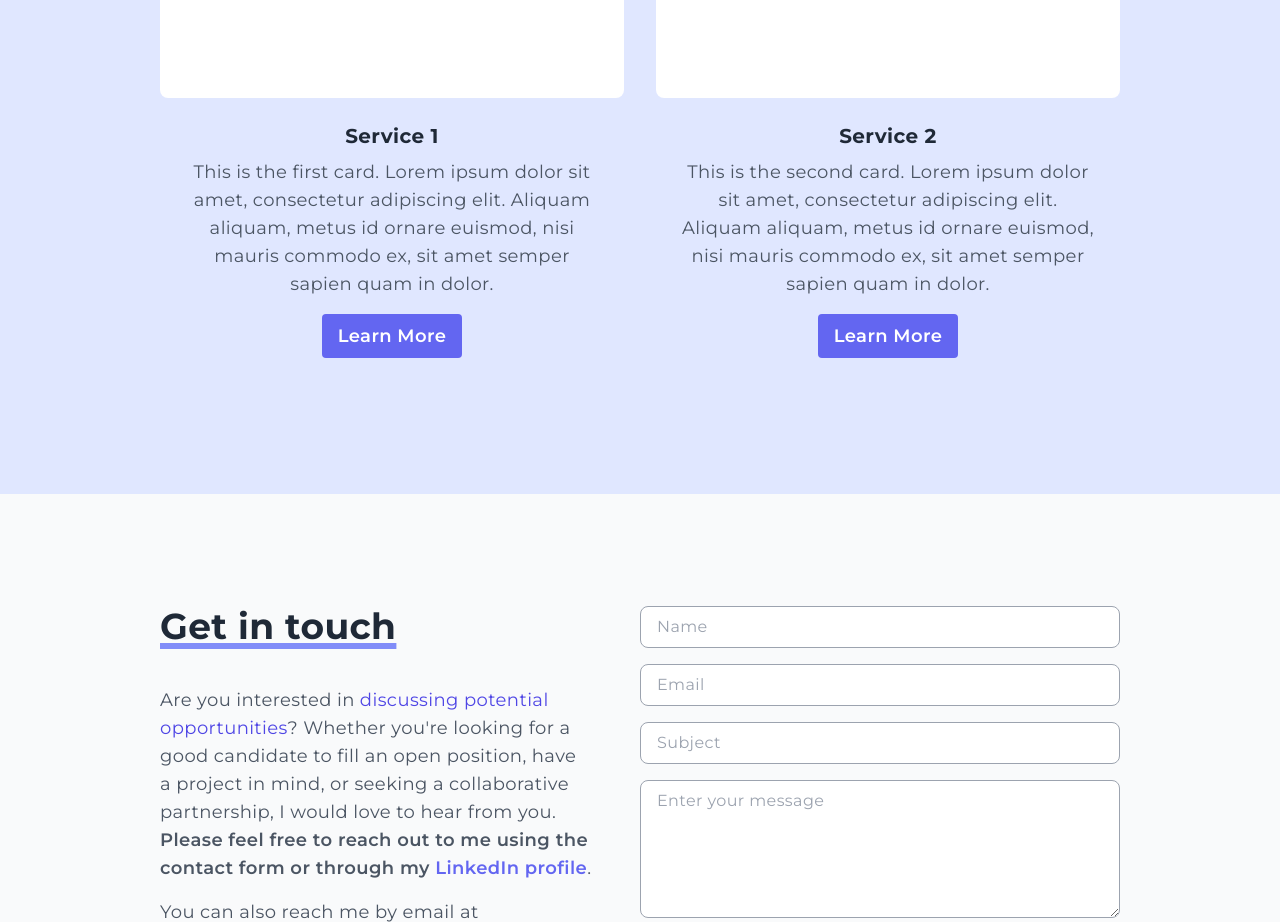
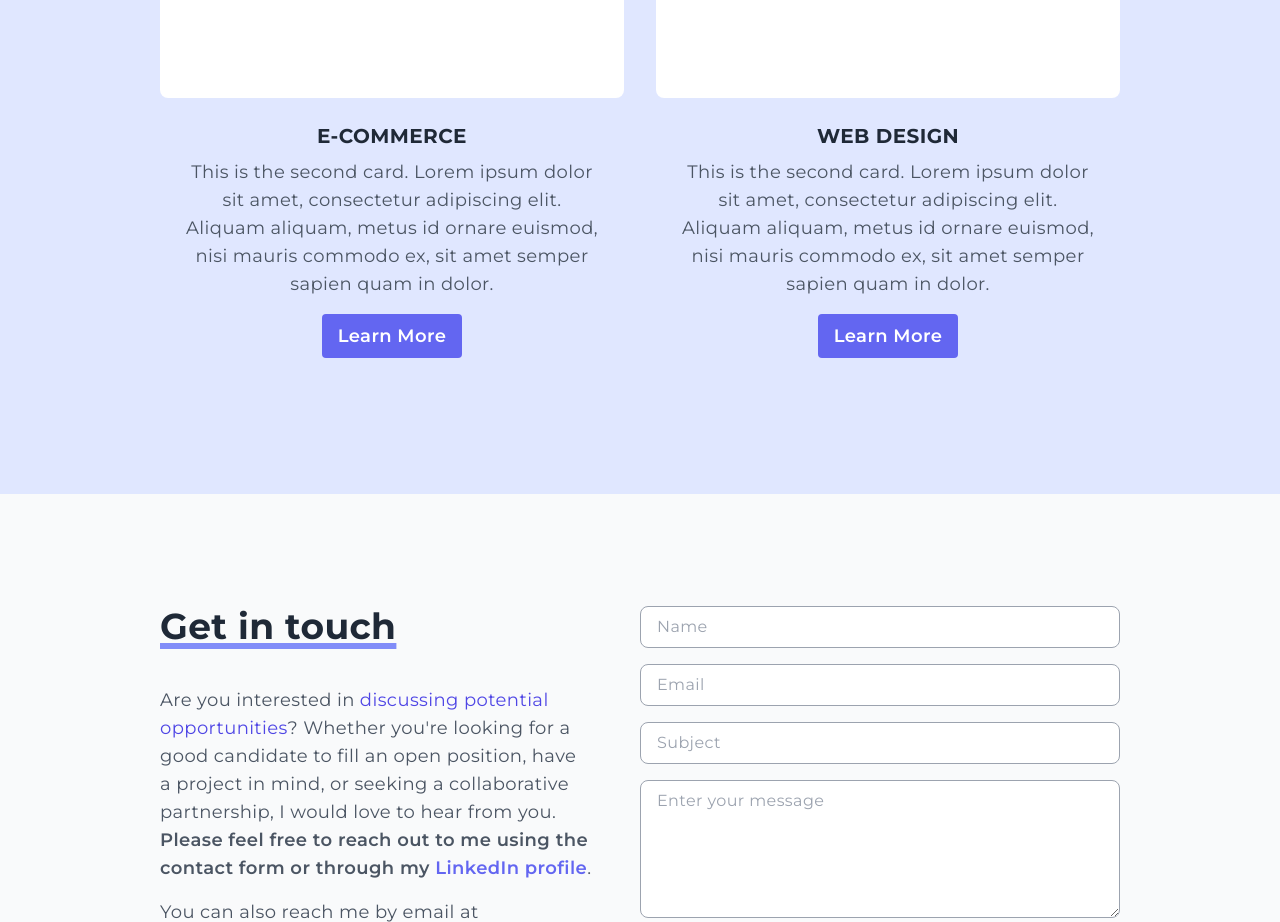
Before and after one commit to rdpfeifle/portfolio_nextjs, a Next.js app: page / in a window 1280 px wide. Shown: the part 3960-4882 px from the top of the page. Built offline with nearby package versions, Linux system fonts and the light colour scheme.

Commit message:
Changed service title

```diff
--- a/components/WorkWithMe.jsx
+++ b/components/WorkWithMe.jsx
@@ -3,13 +3,13 @@ import Image from "next/image";
 export const WorkWithMe = () => {
   const cards = [
     {
-      title: "Service 1",
+      title: "E-COMMERCE",
       description:
-        "This is the first card. Lorem ipsum dolor sit amet, consectetur adipiscing elit. Aliquam aliquam, metus id ornare euismod, nisi mauris commodo ex, sit amet semper sapien quam in dolor.",
+        "This is the second card. Lorem ipsum dolor sit amet, consectetur adipiscing elit. Aliquam aliquam, metus id ornare euismod, nisi mauris commodo ex, sit amet semper sapien quam in dolor.",
       imageSrc: "/assets/images/coming-soon.png",
     },
     {
-      title: "Service 2",
+      title: "WEB DESIGN",
       description:
         "This is the second card. Lorem ipsum dolor sit amet, consectetur adipiscing elit. Aliquam aliquam, metus id ornare euismod, nisi mauris commodo ex, sit amet semper sapien quam in dolor.",
       imageSrc: "/assets/images/coming-soon.png",
```
